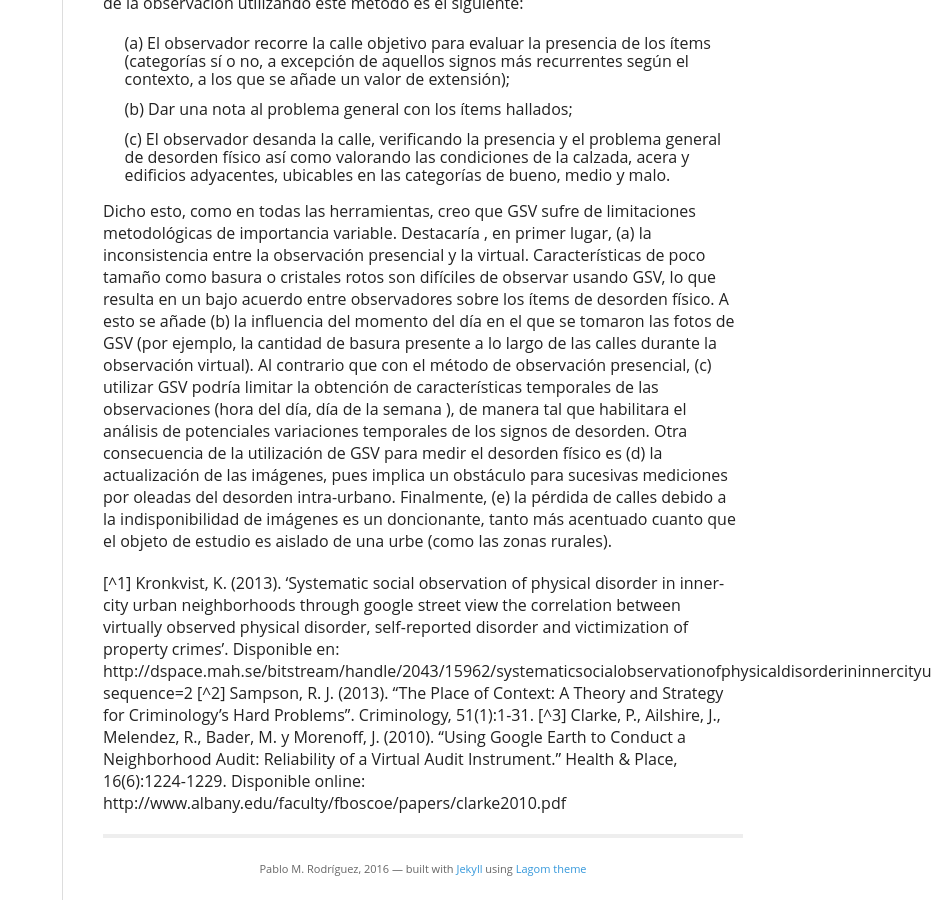
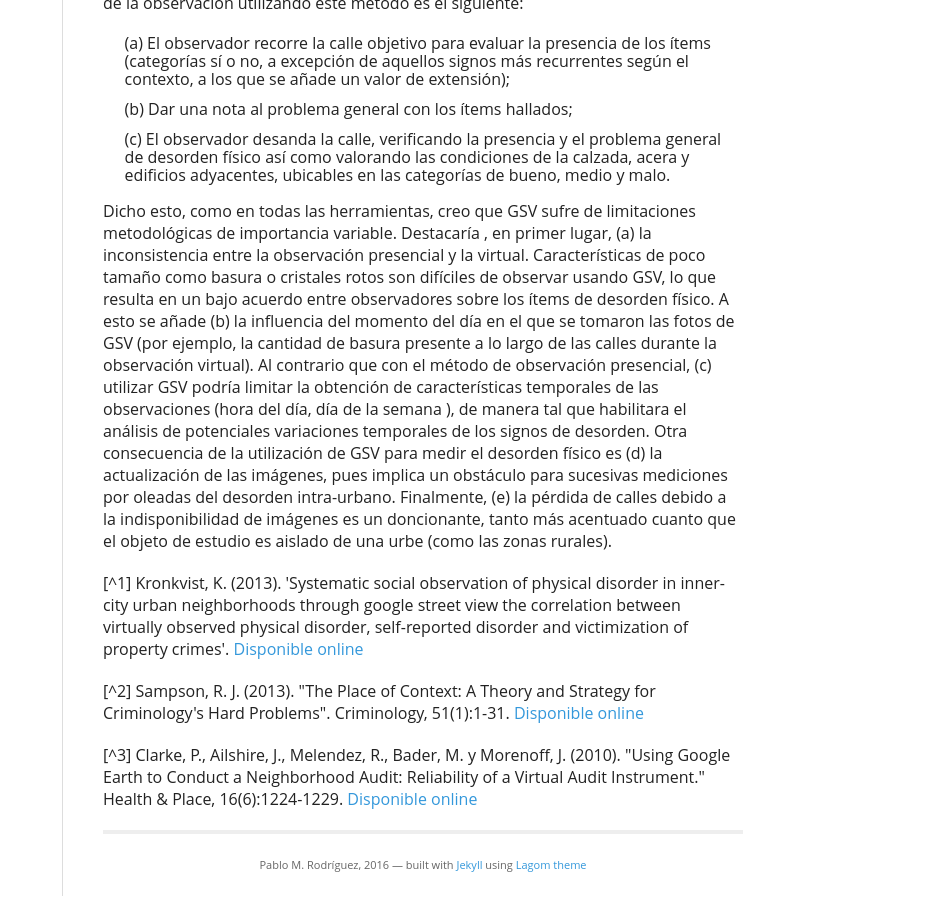
Before and after one commit to fearofcrime/fearofcrime.github.io, a Jekyll site: the page built from _posts/2016-03-29-google-street-view.md, in a window 1280 px wide and 900 px high, scrolled down 736 px. Shown: the whole window, without its empty margins (348-1280 px from the left). Built offline with Jekyll 4.4.1, drawn with Linux system fonts in a browser that asks for light colours; nearby versions of some CDN libraries; some web fonts are replaced.

Commit message:
Update 2016-03-29-google-street-view.md

```diff
--- a/_posts/2016-03-29-google-street-view.md
+++ b/_posts/2016-03-29-google-street-view.md
@@ -21,6 +21,7 @@ El procedimiento de la observación utilizando este método es el siguiente: </p
 A esto se añade (b) la influencia del momento del día en el que se tomaron las fotos de GSV (por ejemplo, la cantidad de basura presente a lo largo de las calles durante la observación virtual). Al contrario que con el método de observación presencial, (c) utilizar GSV podría limitar la obtención de características temporales de las observaciones (hora del día, día de la semana ), de manera tal que habilitara el análisis de potenciales variaciones temporales de los signos de desorden.
 Otra consecuencia de la utilización de GSV para medir el desorden físico es (d) la actualización de las imágenes, pues implica un obstáculo para sucesivas mediciones por oleadas del desorden intra-urbano. Finalmente, (e) la pérdida de calles debido a la indisponibilidad de imágenes es un doncionante, tanto más acentuado cuanto que el objeto de estudio es aislado de una urbe (como las zonas rurales). </p>
 
-[^1] Kronkvist, K. (2013). 'Systematic social observation of physical disorder in inner-city urban neighborhoods through google street view the correlation between virtually observed physical disorder, self-reported disorder and victimization of property crimes'. Disponible en: http://dspace.mah.se/bitstream/handle/2043/15962/systematicsocialobservationofphysicaldisorderininnercityurbanneighborhoodsthroughgooglestreetview.pdf?sequence=2
-[^2] Sampson, R. J. (2013). "The Place of Context: A Theory and Strategy for Criminology's Hard Problems". Criminology, 51(1):1-31.
-[^3] Clarke, P., Ailshire, J., Melendez, R., Bader, M. y Morenoff, J. (2010). "Using Google Earth to Conduct a Neighborhood Audit: Reliability of a Virtual Audit Instrument." Health & Place, 16(6):1224-1229. Disponible online: http://www.albany.edu/faculty/fboscoe/papers/clarke2010.pdf
+<p>[^1] Kronkvist, K. (2013). 'Systematic social observation of physical disorder in inner-city urban neighborhoods through google street view the correlation between virtually observed physical disorder, self-reported disorder and victimization of property crimes'. <a href="http://dspace.mah.se/bitstream/handle/2043/15962/systematicsocialobservationofphysicaldisorderininner-cityurbanneighborhoodsthroughgooglestreetview.pdf?sequence=2" target="_blank">Disponible online</a> </p>
+<p>[^2] Sampson, R. J. (2013). "The Place of Context: A Theory and Strategy for Criminology's Hard Problems". Criminology, 51(1):1-31. <a href="https://dash.harvard.edu/bitstream/handle/1/11324028/ASC%20Presidential%20Address_Sampson_Final.pdf" target="_blank">Disponible online</a> </p>
+
+<p>[^3] Clarke, P., Ailshire, J., Melendez, R., Bader, M. y Morenoff, J. (2010). "Using Google Earth to Conduct a Neighborhood Audit: Reliability of a Virtual Audit Instrument." Health & Place, 16(6):1224-1229. <a href="http://www.albany.edu/faculty/fboscoe/papers/clarke2010.pdf" target="_blank">Disponible online</a></p>
```
